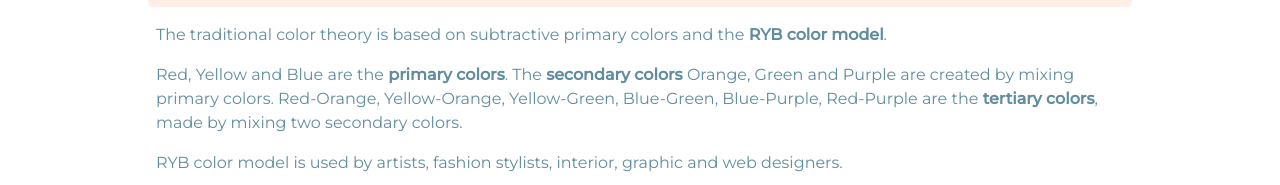
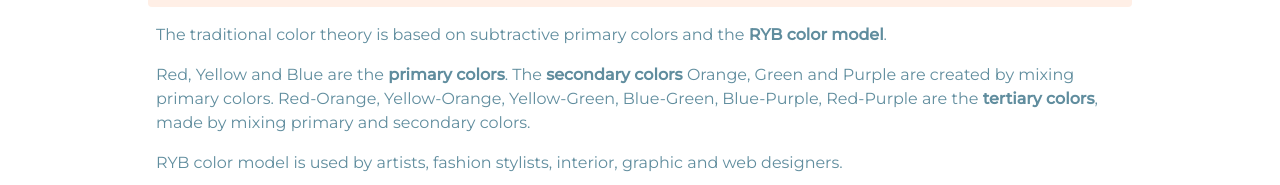
Before and after one commit to MiglenaPencheva/color-palettes-react, a React (Create React App) app: page /combinations in a window 1280 px wide. Shown: the part 205-390 px from the top of the page. Built offline with nearby package versions, Linux system fonts and the light colour scheme; no server answers.

Commit message:
spelling fixed

```diff
--- a/src/components/CombinationsPage/RybWheel.js
+++ b/src/components/CombinationsPage/RybWheel.js
@@ -173,7 +173,7 @@ const RybWheel = () => {
                     Orange, Green and Purple are created by mixing primary colors.
                     Red-Orange, Yellow-Orange, Yellow-Green, Blue-Green, Blue-Purple, Red-Purple are the
                     <strong id="tertiary" onMouseOver={showOnMouseOver} onMouseLeave={hideOnMouseLeave} className="strong"> tertiary colors</strong>,
-                    made by mixing two secondary colors.</article>
+                    made by mixing primary and secondary colors.</article>
                 <article> RYB color model is used by artists, fashion stylists,
                     interior, graphic and web designers.</article>
             </section>
--- a/src/components/CombinationsPage/SchemesBG.js
+++ b/src/components/CombinationsPage/SchemesBG.js
@@ -18,7 +18,7 @@ const SchemesBG = () => {
                 Лесна е за създаване, с лекота се прилага и възриема. Тази цветова схема излъчва чистота и елегантност.
                 Липсата на контраст я прави фина и деликатна и носи успокояващ ефект.
                 Динамика може да бъде постигната с комбинирането на тъмни сенки и светли нюанси и дори черно и бяло.
-                Изоплзването на един цвят и неговите вариации придава дързост и драматизъм, но също така постига балансирана и стилна визия.</article>
+                Изпoлзването на един цвят и неговите вариации придава дързост и драматизъм, но също така постига балансирана и стилна визия.</article>
             </div>
             <div className="ryb__details--container">
                 <img src="/images/schemes/analog3.JPG" alt="analogous" className="ryb__details--img" />
```
